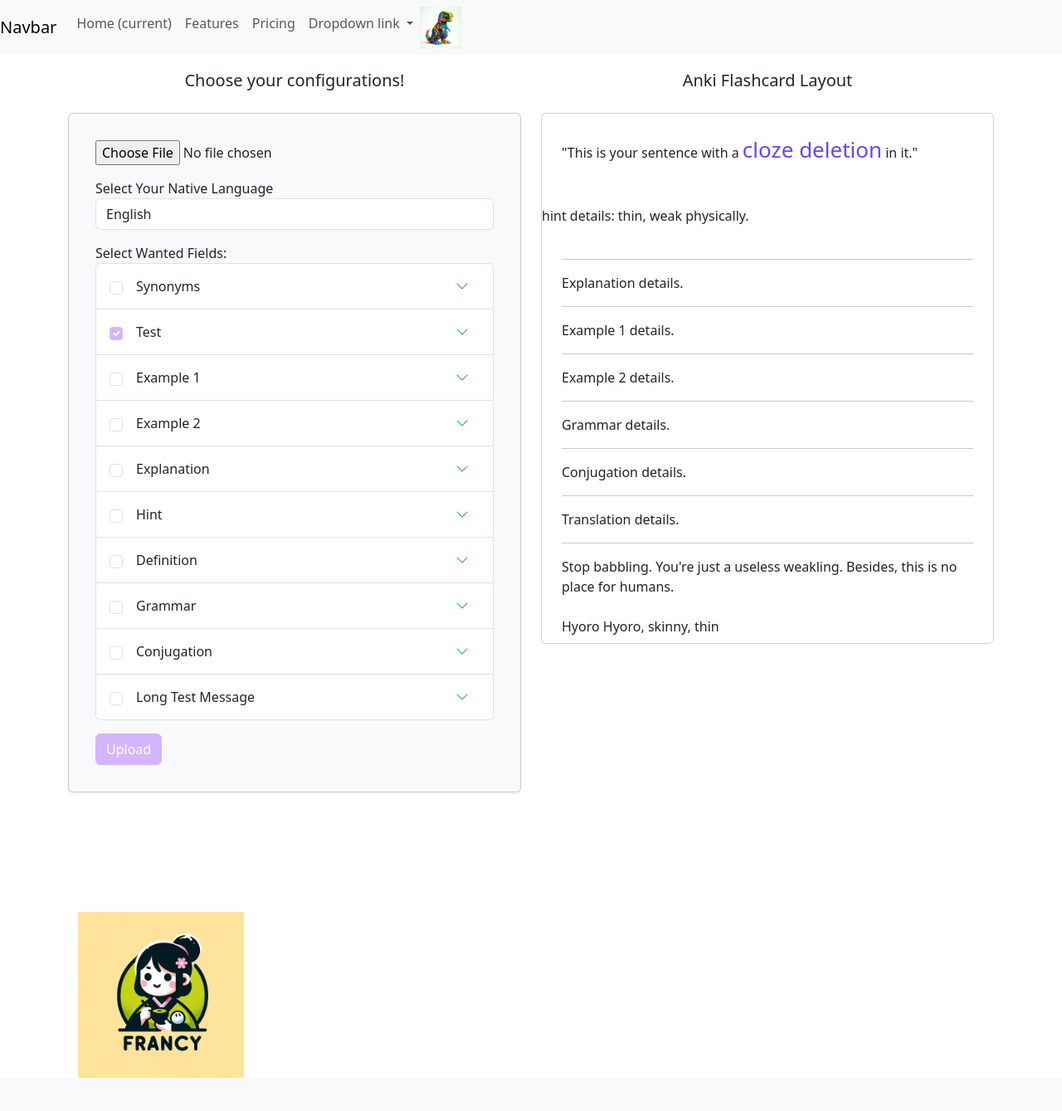
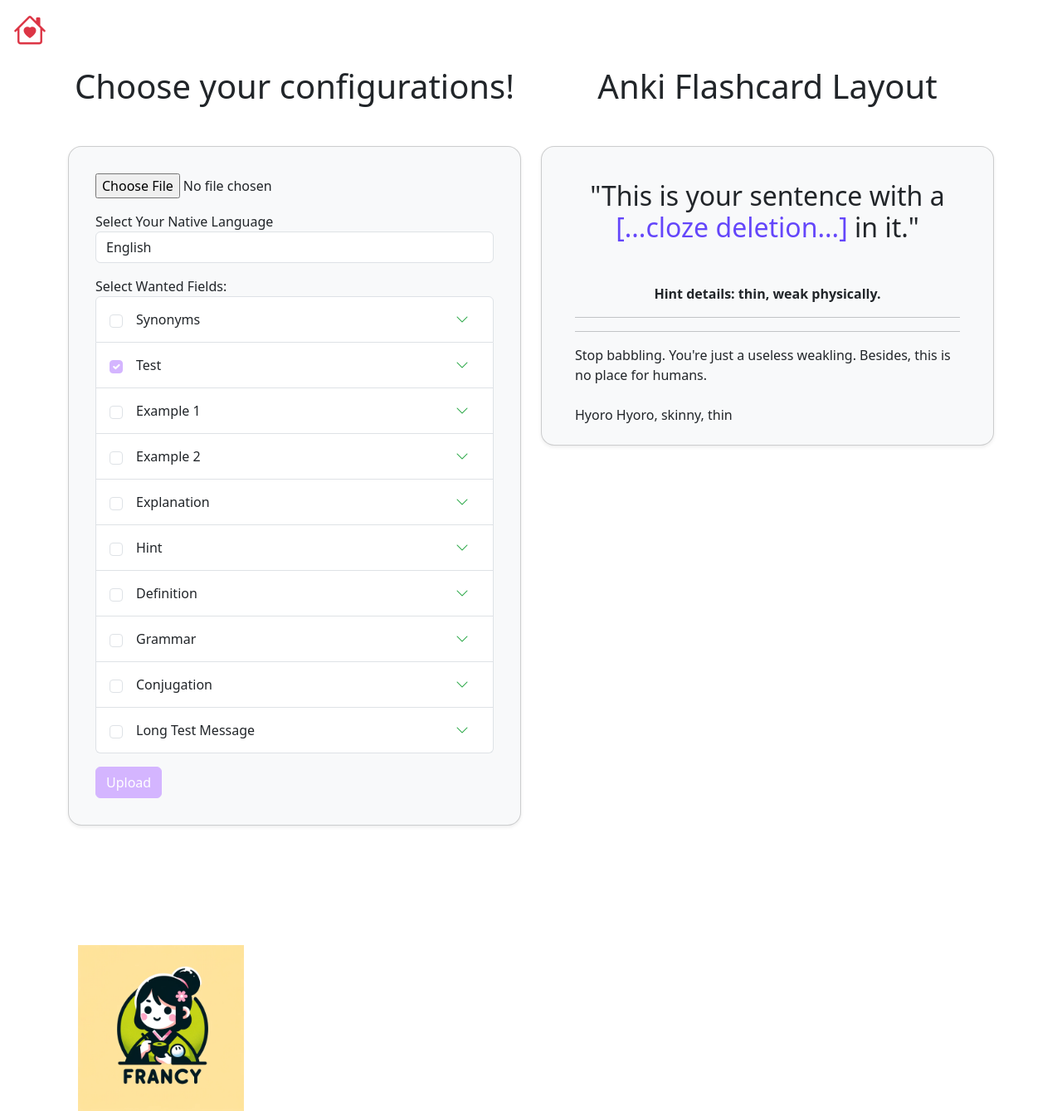
Before and after one commit to moritzvitt/moritzProjekt, a Flask app: page / in a window 1280 px wide. Shown: the whole page at 83% size. Before the commit the page ends 1299 px from the top, so only its background shows below. Run offline with Flask 3, Linux system fonts and the light colour scheme.

Commit message:
navbar padding and margin not quite right

```diff
--- a/static/css/styles.css
+++ b/static/css/styles.css
@@ -22,6 +22,17 @@
 .success {
     color: var(--success-color);
 }
+
+.animate-item {
+    opacity: 0;
+    transform: translateX(-20px);
+    transition: all 0.5s;
+  }
+
+  .animate-item.show {
+    opacity: 1;
+    transform: translateX(0);
+  }
 
 .form-check-input:hover {
     outline: 2px var(--success-color);
@@ -68,7 +79,7 @@
 }
 
 .cloze {
-    font-size: 26px;
+    /* font-size: 26px; */
     font-weight: italic;
     color:rgb(100, 70, 250);
 }
--- a/templates/index.html
+++ b/templates/index.html
@@ -6,14 +6,14 @@
 <div class="container">
     <div class="row justify-content-center gy-md-5 gy-2">
         <!-- First Column for Form -->
-        <div class="col-md-6 col-lg-6">
+        <div class="col-sm-10 col-lg-6">
             <div class="box">
-                <div class="header text-center mb-4">
-                    <p></p>
+                <div class="header text-center mb-5">
                     <!-- <h1>Language Reactor export.csv to Anki.apkg</h1> -->
-                    <p class="lead">Choose your configurations!</p>
+                    <!-- <p class="lead">Choose your configurations!</p> -->
+                    <p class="h1 fw-lighter">Choose your configurations!</p>
                 </div>
-                <div class="card shadow-sm p-3 mb-5 bg-light rounded">
+                <div class="card shadow-sm p-3 mb-5 bg-light rounded-4">
                 <!-- <div class="card shadow-sm p-3 mb-5 bg-light rounded"> -->
                 <!-- <div class="card shadow-sm p-3 mb-5 bg-success-subtle rounded"> -->
                 <!-- <div class="card shadow-sm p-3 mb-5 bg-body-tertiary rounded"> -->
@@ -39,14 +39,15 @@
         </div>
 
         <!-- Second Column for Additional Content -->
-        <div class="col-md-6 col-lg-6">
+        <div class="col-sm-10 col-lg-6">
             <div class="box">
-                <div class="header text-center mb-4">
-                    <p></p>
+                <div class="header text-center mb-5">
+
                     <!-- <h1>Language Reactor export.csv to Anki.apkg</h1> -->
-                    <p class="lead">Anki Flashcard Layout</p>
+                    <p class="h1 fw-lighter">Anki Flashcard Layout</p>
+                    <!-- <p class="lead">Anki Flashcard Layout</p> -->
                 </div>
-            <div class="card">
+            <div class="card shadow-sm p-3 mb-5 bg-light rounded-4">
                 {% include "moin shorter.html" %}
             </div>
         </div>
--- a/templates/list.html
+++ b/templates/list.html
@@ -3,8 +3,8 @@
         <!-- <ul class="list-group list-group-flush"> -->
 
         <li class="list-group-item list-group-item-action d-flex align-items-center">
-            <input class="form-check-input me-3" type="checkbox" name="tickedFields" value="synonyms" id="synonymsCheckbox">
-            <label class="form-check-label flex-grow-1" for="synonymsCheckbox">
+            <input class="toggle form-check-input me-3" type="checkbox" name="tickedFields" value="synonyms" id="synonymsCheckbox">
+            <label class="toggle form-check-label flex-grow-1" for="synonymsCheckbox">
                 <!-- <div class="d-inline-flex p-2"> -->
                 <div class="fw-medium">Synonyms</div>
             </label>
@@ -18,8 +18,8 @@
         </li>
 
         <li class="list-group-item list-group-item-action d-flex align-items-center">
-            <input class="form-check-input me-3" type="checkbox" name="tickedFields" value="test" id="testCheckbox" checked>
-            <label class="form-check-label flex-grow-1" for="testCheckbox">
+            <input class="toggle form-check-input me-3" type="checkbox" name="tickedFields" value="test" id="testCheckbox" checked>
+            <label class="toggle form-check-label flex-grow-1" for="testCheckbox">
                 <!-- <div class="d-inline-flex p-2"> -->
                 <div class="fw-medium">Test</div>
                 <!-- <div>
@@ -37,8 +37,8 @@
         </li>
 
         <li class="list-group-item list-group-item-action d-flex align-items-center">
-            <input class="form-check-input me-3" type="checkbox" name="tickedFields" value="first_example" id="firstExampleCheckbox">
-            <label class="form-check-label flex-grow-1" for="firstExampleCheckbox">
+            <input class="toggle form-check-input me-3" type="checkbox" name="tickedFields" value="first_example" id="firstExampleCheckbox">
+            <label class="toggle form-check-label flex-grow-1" for="firstExampleCheckbox">
                 <div class="fw-medium">Example 1</div>
             </label>
             <button class="btn btn-link ms-auto" type="button" data-bs-toggle="collapse" data-bs-target="#firstExampleCollapse" aria-expanded="false" aria-controls="firstExampleCollapse">
--- a/templates/moin shorter.html
+++ b/templates/moin shorter.html
@@ -1,37 +1,25 @@
 <div class="box">
     <card>
-        <div class="mx-4 my-4">
-            "This is your sentence with a <span class="cloze">cloze deletion</span> in it."
+        <div class="mx-4 my-4 text-center h2">
+            "This is your sentence with a <span class="cloze" onmouseover="this.innerHTML = 'I am the cloze 😊'" onmouseout="this.innerHTML = '[...cloze deletion...]'">[...cloze deletion...]</span> in it."
         </div>
+        <!-- </div> -->
     </card>
-    <br>
-        <div id="hint" class="hint">
+        <div id="hint" class="fw-bold hint text-center">
+        <!-- <div id="hint" class="mx-4 hint align-items-center"> -->
+        <!-- <div id="hint" class="mx-4 my-2 hint"> -->
             hint details: thin, weak physically.
         </div>
     <br>
-    <div class="mx-4 my-2">
+    <div class="mx-4">
+        <div id="hint" class="fw-bold hint text-center toggle-div">Hint details: thin, weak physically.</div>
+        <div id="explanation" class="toggle-div explanation">Explanation details.</div>
+        <div id="example1" class="toggle-div example">Example 1 details.</div>
+        <div id="example2" class="toggle-div example">Example 2 details.</div>
+        <div id="grammar" class="toggle-div grammar">Grammar details.</div>
+        <div id="conjugation" class="toggle-div conjugation">Conjugation details.</div>
         <hr>
-        <div id="explanation" class="explanation">
-            Explanation details.
-        </div>
-        <hr>
-        <div id="example1" class="example">
-            Example 1 details.
-        </div>
-        <hr>
-        <div id="example2" class="example">
-            Example 2 details.
-        </div>
-        <hr>
-        <div id="grammar" class="grammar">
-            Grammar details.
-        </div>
-        <hr>
-        <div id="conjugation" class="conjugation">
-            Conjugation details.
-        </div>
-        <hr>
-        <div id="translation" class="translation">
+        <div id="translation" class="toggle-div translation">
             Translation details.
         </div>
 
--- a/templates/navbar.html
+++ b/templates/navbar.html
@@ -1,39 +1,51 @@
-
-
-<nav class="navbar navbar-expand-lg navbar-light bg-light">
-    <a class="navbar-brand" href="#">Navbar</a>
-    <button class="navbar-toggler" type="button" data-toggle="collapse" data-target="#navbarNavDropdown" aria-controls="navbarNavDropdown" aria-expanded="false" aria-label="Toggle navigation">
-      <span class="navbar-toggler-icon"></span>
-    </button>
-    <div class="collapse navbar-collapse" id="navbarNavDropdown">
-      <ul class="navbar-nav">
-        <li class="nav-item active">
-          <a class="nav-link" href="#">Home <span class="sr-only">(current)</span></a>
+<nav class="navbar navbar-light bg-transparent">
+  <div class="d-flex flex-row align-items-center w-100">
+    <a class="navbar-brand mx-2 px-2 py-1 d-flex align-items-center justify-content-center rounded" aria-label="Toggle navigation">
+      <i class="bi bi-house-heart h1 text-danger"></i>
+    </a>
+    <div class="navbar-collapse justify-content-center" id="navbarIcons">
+      <ul class="navbar-nav flex-row">
+        <li class="nav-item animate-item">
+          <a class="navbar-brand mx-2 px-2 py-1 d-flex align-items-center justify-content-center rounded" href="#">
+            <i class="bi bi-bag-heart-fill h3"></i>
+          </a>
         </li>
-        <li class="nav-item">
-          <a class="nav-link" href="#">Features</a>
+        <li class="nav-item animate-item">
+          <a class="navbar-brand mx-2 px-2 py-1 d-flex align-items-center justify-content-center rounded" href="#">
+            <i class="bi bi-cake2 h3"></i>
+          </a>
         </li>
-        <li class="nav-item">
-          <a class="nav-link" href="#">Pricing</a>
+        <li class="nav-item animate-item">
+          <a class="navbar-brand mx-2 px-2 py-1 d-flex align-items-center justify-content-center rounded" href="#">
+            <i class="bi bi-cart3 h3"></i>
+          </a>
         </li>
-        <li class="nav-item dropdown">
-          <a class="nav-link dropdown-toggle" href="#" id="navbarDropdownMenuLink" data-toggle="dropdown" aria-haspopup="true" aria-expanded="false">
-            Dropdown link
-          </a>
-          <div class="dropdown-menu" aria-labelledby="navbarDropdownMenuLink">
-            <a class="dropdown-item" href="#">Action</a>
-            <a class="dropdown-item" href="#">Another action</a>
-            <a class="dropdown-item" href="#">Something else here</a>
-          </div>
-        </li>
-        <li class="nav-item">
-
-          <a class="navbar-brand" href="#">
-            <img src="{{ url_for('static', filename='images/dinosaur.webp') }}" alt="Unicorn Icon" style="width: 50px; height: 50px;">
-
-            </a>
-        </li>
+        <li class="nav-item animate-item">
+          <a class="nav-link disabled mx-2 px-2 py-1 d-flex align-items-center justify-content-center rounded" aria-disabled="true">Disabled</a>
         </li>
       </ul>
     </div>
-  </nav>
+  </div>
+</nav>
+
+<style>
+  .navbar-brand,
+  .nav-item {
+    display: flex;
+    align-items: center;
+    justify-content: center;
+    padding: 0.25rem; /* Smaller padding */
+    border-radius: 8px; /* Rounded corners */
+    transition: background-color 0.3s, color 0.3s;
+  }
+
+  .navbar-brand:hover,
+  .nav-item:hover {
+    background-color: #e0e0e0; /* Light grey hover color */
+    color: #000;
+  }
+
+  .navbar-nav .nav-item {
+    margin: 0; /* Remove margin for closer spacing */
+  }
+</style>
```
Also changed, not shown: static/js/script.js (+62 -0 lines), 1 other file.
